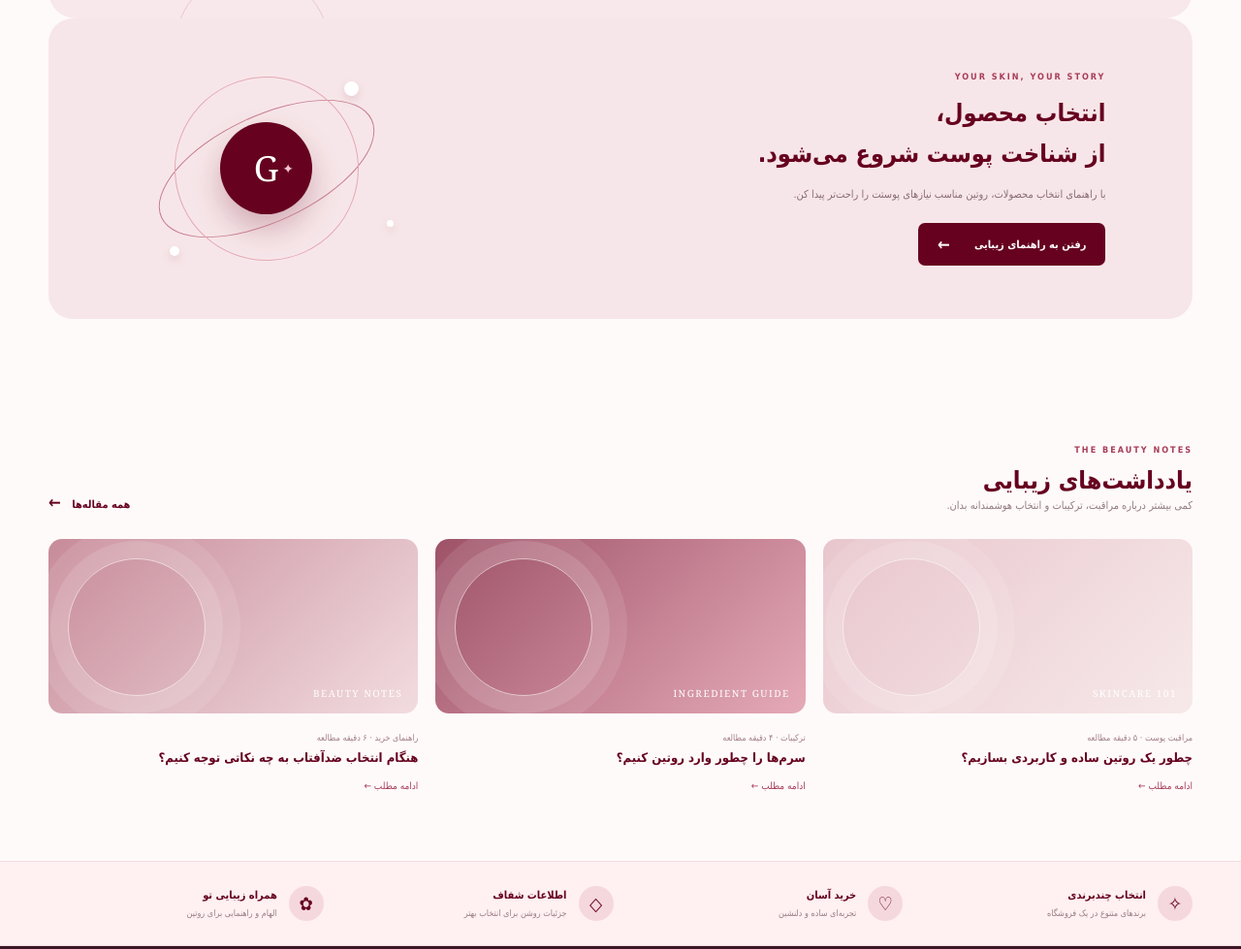
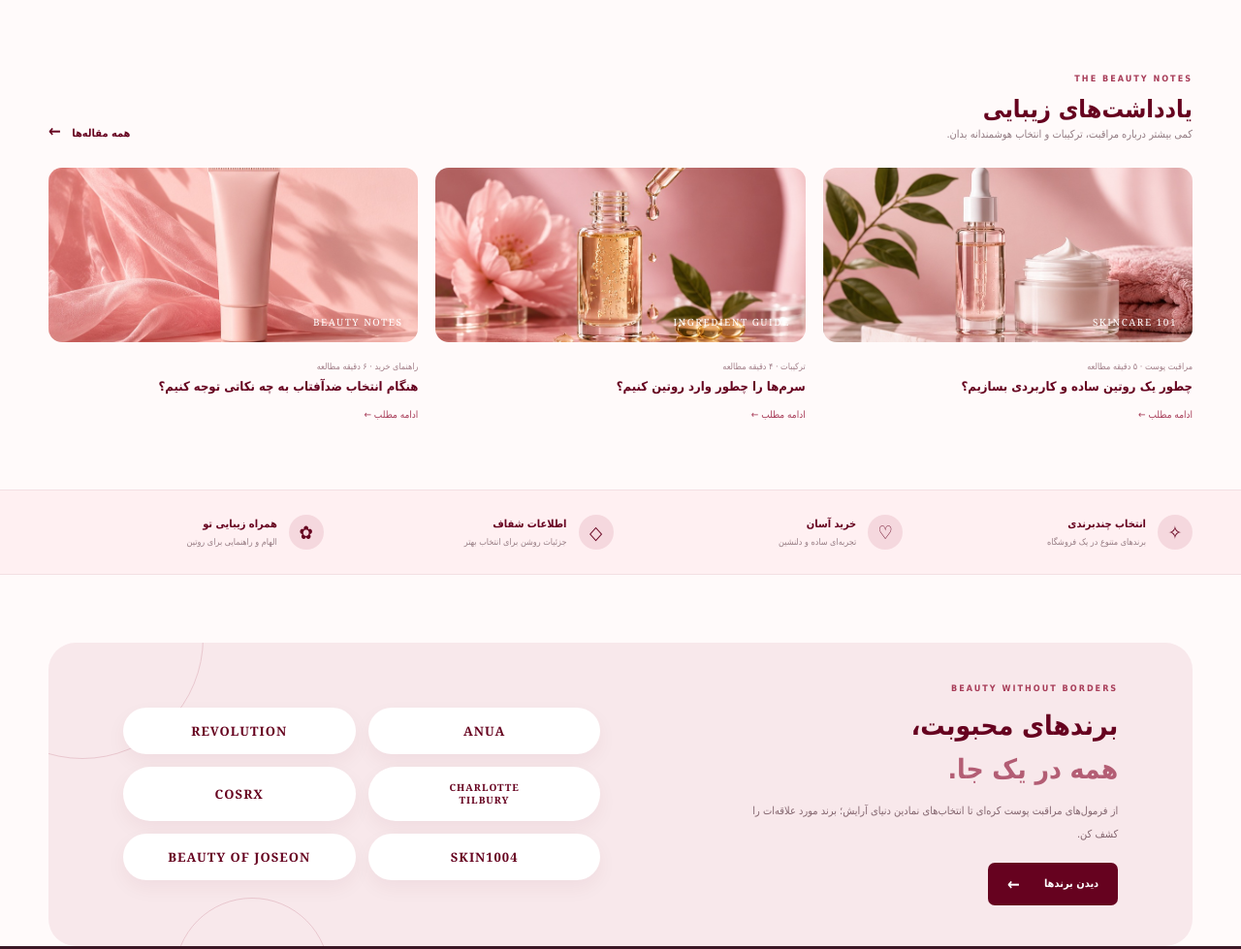
Before and after one commit to mohadeseh-tavakoli/glowe, a plain HTML site: page index.html in a window 1280 px wide. Shown: the part 2975-3954 px from the top of the page at 97% size. Drawn offline with Linux system fonts and the light colour scheme; a web font is replaced by a local one.

Commit message:
Add files via upload

```diff
--- a/index.html
+++ b/index.html
@@ -77,32 +77,36 @@
     </section>
 
     <section class="container section" id="new-arrivals"><div class="section-heading"><div><span class="eyebrow">JUST ARRIVED</span><h2>تازه‌رسیده‌های GLOWÉ</h2><p>محصولات جدید از برندهای منتخب.</p></div><a class="text-link" href="store.html#shop-products">همه محصولات ←</a></div><div class="product-grid shop-product-grid" id="gloweAddedProducts"></div><p class="price-disclaimer">قیمت‌ها نمایشی هستند و ممکن است با قیمت روز بازار متفاوت باشند.</p></section>
+
+
+
+
+
+
+
+
+
+
+
+  </main>
+
+  <section class="container skin-guide">
+      <div><span class="eyebrow">YOUR SKIN, YOUR STORY</span><h2>انتخاب محصول،<br>از شناخت پوست شروع می‌شود.</h2><p>با راهنمای انتخاب محصولات، روتین مناسب نیازهای پوستت را راحت‌تر پیدا کن.</p><a class="btn btn-burgundy" href="#journal">رفتن به راهنمای زیبایی <span>←</span></a></div>
+      <div class="skin-orbit"><div class="orbit orbit-a"></div><div class="orbit orbit-b"></div><div class="orbit-core">G<span>✦</span></div><i class="bubble bubble-a"></i><i class="bubble bubble-b"></i><i class="bubble bubble-c"></i></div>
+    </section>
+<section class="container section journal" id="journal">
+      <div class="section-heading"><div><span class="eyebrow">THE BEAUTY NOTES</span><h2>یادداشت‌های زیبایی</h2><p>کمی بیشتر درباره مراقبت، ترکیبات و انتخاب هوشمندانه بدان.</p></div><a class="text-link" href="#journal">همه مقاله‌ها <span>←</span></a></div>
+      <div class="journal-grid"><article><div class="journal-img journal-one"><span>SKINCARE 101</span></div><small>مراقبت پوست · ۵ دقیقه مطالعه</small><a class="product-title-link" href="product.html"><h3>چطور یک روتین ساده و کاربردی بسازیم؟</h3></a><a href="#journal">ادامه مطلب ←</a></article><article><div class="journal-img journal-two"><span>INGREDIENT GUIDE</span></div><small>ترکیبات · ۴ دقیقه مطالعه</small><a class="product-title-link" href="product.html"><h3>سرم‌ها را چطور وارد روتین کنیم؟</h3></a><a href="#journal">ادامه مطلب ←</a></article><article><div class="journal-img journal-three"><span>BEAUTY NOTES</span></div><small>راهنمای خرید · ۶ دقیقه مطالعه</small><a class="product-title-link" href="product.html"><h3>هنگام انتخاب ضدآفتاب به چه نکاتی توجه کنیم؟</h3></a><a href="#journal">ادامه مطلب ←</a></article></div>
+    </section>
+<section class="benefits">
+      <div class="container benefit-grid"><div><b>✧</b><strong>انتخاب چندبرندی</strong><small>برندهای متنوع در یک فروشگاه</small></div><div><b>♡</b><strong>خرید آسان</strong><small>تجربه‌ای ساده و دلنشین</small></div><div><b>◇</b><strong>اطلاعات شفاف</strong><small>جزئیات روشن برای انتخاب بهتر</small></div><div><b>✿</b><strong>همراه زیبایی تو</strong><small>الهام و راهنمایی برای روتین</small></div></div>
+    </section>
 <section class="container brand-banner section" id="brands">
       <div class="brand-copy"><span class="eyebrow">BEAUTY WITHOUT BORDERS</span><h2>برندهای محبوبت،<br><em>همه در یک جا.</em></h2><p>از فرمول‌های مراقبت پوست کره‌ای تا انتخاب‌های نمادین دنیای آرایش؛ برند مورد علاقه‌ات را کشف کن.</p><a class="btn btn-burgundy" href="store.html#brands">دیدن برندها <span>←</span></a></div>
       <div class="brand-logos"><a class="brand-pill" href="store.html?brand=ANUA#shop-products">ANUA</a><a class="brand-pill" href="store.html?brand=MAKEUP%20REVOLUTION#shop-products">REVOLUTION</a><a class="brand-pill charlotte" href="store.html?brand=CHARLOTTE%20TILBURY#shop-products">CHARLOTTE<br>TILBURY</a><a class="brand-pill" href="store.html?brand=COSRX#shop-products">COSRX</a><a class="brand-pill" href="store.html?brand=SKIN1004#shop-products">SKIN1004</a><a class="brand-pill" href="store.html?brand=BEAUTY%20OF%20JOSEON#shop-products">BEAUTY OF JOSEON</a></div>
       <div class="brand-orb orb-one"></div><div class="brand-orb orb-two"></div>
     </section>
-
-
-
-
-
-    <section class="container skin-guide">
-      <div><span class="eyebrow">YOUR SKIN, YOUR STORY</span><h2>انتخاب محصول،<br>از شناخت پوست شروع می‌شود.</h2><p>با راهنمای انتخاب محصولات، روتین مناسب نیازهای پوستت را راحت‌تر پیدا کن.</p><a class="btn btn-burgundy" href="#journal">رفتن به راهنمای زیبایی <span>←</span></a></div>
-      <div class="skin-orbit"><div class="orbit orbit-a"></div><div class="orbit orbit-b"></div><div class="orbit-core">G<span>✦</span></div><i class="bubble bubble-a"></i><i class="bubble bubble-b"></i><i class="bubble bubble-c"></i></div>
-    </section>
-
-    <section class="container section journal" id="journal">
-      <div class="section-heading"><div><span class="eyebrow">THE BEAUTY NOTES</span><h2>یادداشت‌های زیبایی</h2><p>کمی بیشتر درباره مراقبت، ترکیبات و انتخاب هوشمندانه بدان.</p></div><a class="text-link" href="#journal">همه مقاله‌ها <span>←</span></a></div>
-      <div class="journal-grid"><article><div class="journal-img journal-one"><span>SKINCARE 101</span></div><small>مراقبت پوست · ۵ دقیقه مطالعه</small><a class="product-title-link" href="product.html"><h3>چطور یک روتین ساده و کاربردی بسازیم؟</h3></a><a href="#journal">ادامه مطلب ←</a></article><article><div class="journal-img journal-two"><span>INGREDIENT GUIDE</span></div><small>ترکیبات · ۴ دقیقه مطالعه</small><a class="product-title-link" href="product.html"><h3>سرم‌ها را چطور وارد روتین کنیم؟</h3></a><a href="#journal">ادامه مطلب ←</a></article><article><div class="journal-img journal-three"><span>BEAUTY NOTES</span></div><small>راهنمای خرید · ۶ دقیقه مطالعه</small><a class="product-title-link" href="product.html"><h3>هنگام انتخاب ضدآفتاب به چه نکاتی توجه کنیم؟</h3></a><a href="#journal">ادامه مطلب ←</a></article></div>
-    </section>
-
-    <section class="benefits">
-      <div class="container benefit-grid"><div><b>✧</b><strong>انتخاب چندبرندی</strong><small>برندهای متنوع در یک فروشگاه</small></div><div><b>♡</b><strong>خرید آسان</strong><small>تجربه‌ای ساده و دلنشین</small></div><div><b>◇</b><strong>اطلاعات شفاف</strong><small>جزئیات روشن برای انتخاب بهتر</small></div><div><b>✿</b><strong>همراه زیبایی تو</strong><small>الهام و راهنمایی برای روتین</small></div></div>
-    </section>
-  </main>
-
-  <footer id="footer">
+<footer id="footer">
     <div class="container footer-main"><div class="footer-brand"><a class="logo" href="#">GLOWÉ<span>beauty boutique</span></a><p>زیبایی، از انتخاب‌های تو آغاز می‌شود. دنیایی از برندهای محبوب آرایشی و مراقبت پوست.</p><div class="socials"><a href="#" aria-label="Instagram">ig</a><a href="#" aria-label="Pinterest">p</a><a href="#" aria-label="Telegram">t</a></div></div><div><h4>دسترسی سریع</h4><a href="store.html">فروشگاه</a><a href="store.html#brands">برندها</a><a href="journal.html">مجله زیبایی</a><a href="about.html">درباره ما</a><a href="contact.html">تماس با ما</a></div><div><h4>راهنمای خرید</h4><a href="cart.html">سبد خرید</a><a href="contact.html#faq">پرسش‌های متداول</a><a href="contact.html">پشتیبانی</a></div><div class="newsletter"><h4>عضو دنیای GLOWÉ شو</h4><p>برای دریافت خبرهای تازه و پیشنهادهای منتخب.</p><form id="newsletterForm"><input type="email" placeholder="ایمیل شما" required><button type="submit">←</button></form><small id="newsletterMessage"></small></div></div>
     <div class="container footer-bottom"><span>© 2026 GLOWÉ Beauty Boutique</span><span>طراحی‌شده با عشق به جزئیات ♡</span></div>
   </footer>
--- a/style.css
+++ b/style.css
@@ -429,3 +429,19 @@ footer{background:#3b1725;color:#f8e8eb;padding-top:50px}.footer-main{display:gr
   #gloweAddedProducts .product-card>.product-detail-link{flex-basis:165px;height:165px;min-height:165px}
   .product-info .product-title-link h3{min-height:40px;font-size:11px}
 }
+
+
+/* Homepage journal cards: use the same real editorial photos as the journal page */
+#journal .journal-grid .journal-one{
+  background-image:url('assets/journal/journal-routine.jpg');
+  background-size:cover;background-position:center;
+}
+#journal .journal-grid .journal-two{
+  background-image:url('assets/journal/journal-ingredients.jpg');
+  background-size:cover;background-position:center;
+}
+#journal .journal-grid .journal-three{
+  background-image:url('assets/journal/journal-sunscreen.jpg');
+  background-size:cover;background-position:center;
+}
+#journal .journal-grid .journal-img:before{display:none}
```
